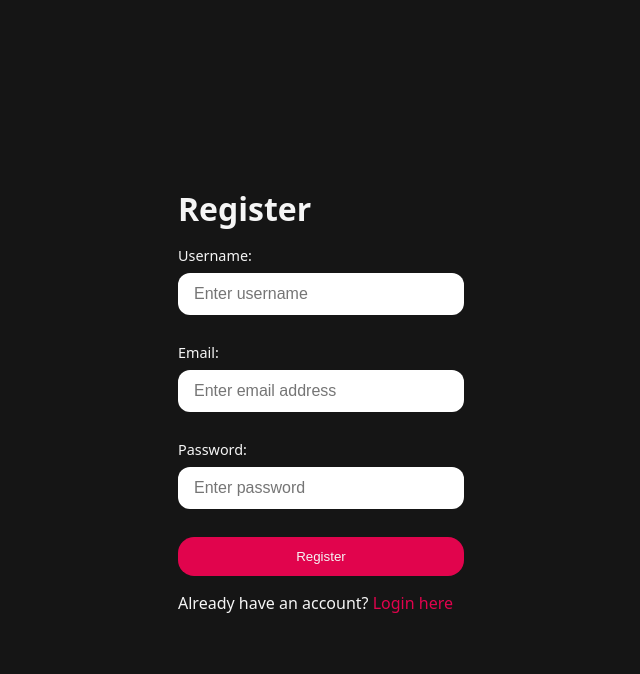
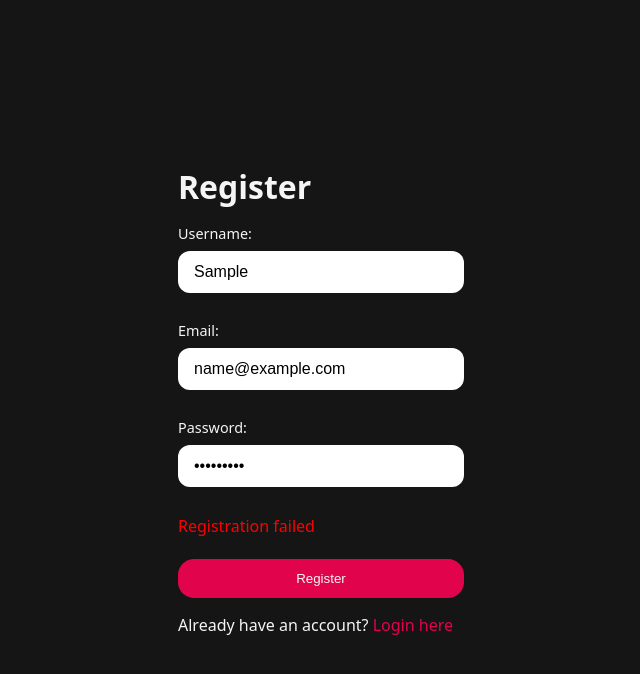
Before and after one commit to Ayush02712/PrepAI, a React app in the folder Frontend/: page /register in a window 1280 px wide. Both pictures are taken after typing "Sample", "name@example.com", "Sample123" into the empty fields and a click on the button "Register". Shown: the top 674 px of the page, without its empty margins (319-959 px from the left). Built offline with nearby package versions, Linux system fonts and the light colour scheme; no server answers; the HTML template or start-up script is replaced by a standard one.

Commit message:
Improve auth validation and registration error handling

```diff
--- a/Frontend/src/features/auth/hooks/useAuth.js
+++ b/Frontend/src/features/auth/hooks/useAuth.js
@@ -16,7 +16,7 @@ export const useAuth = () => {
             const data = await login({ email, password })
             setUser(data.user)
         } catch (err) {
-
+            throw (err)
         } finally {
             setLoading(false)
         }
@@ -28,7 +28,7 @@ export const useAuth = () => {
             const data = await register({ username, email, password })
             setUser(data.user)
         } catch (err) {
-
+            throw (err)
         } finally {
             setLoading(false)
         }
@@ -40,7 +40,7 @@ export const useAuth = () => {
             const data = await logout()
             setUser(null)
         } catch (err) {
-
+            throw (err)
         } finally {
             setLoading(false)
         }
@@ -53,7 +53,9 @@ export const useAuth = () => {
 
                 const data = await getMe()
                 setUser(data.user)
-            } catch (err) { } finally {
+            } catch (err) {
+                throw (err)
+            } finally {
                 setLoading(false)
             }
         }
--- a/Frontend/src/features/auth/pages/register.jsx
+++ b/Frontend/src/features/auth/pages/register.jsx
@@ -1,46 +1,146 @@
-import React,{useState} from 'react';
+import React, { useState } from 'react';
 import "../auth.form.scss";
-import { useNavigate,Link } from "react-router";
-import { useAuth } from '../hooks/useAuth'
+import { useNavigate, Link } from "react-router";
+import { useAuth } from '../hooks/useAuth';
+
 const Register = () => {
-    const navigate = useNavigate()
-    const [ username, setUsername ] = useState("")
-    const [ email, setEmail ] = useState("")
-    const [ password, setPassword ] = useState("")
 
-    const {loading,handleRegister} = useAuth()
+    const navigate = useNavigate();
+
+    const [username, setUsername] = useState("");
+    const [email, setEmail] = useState("");
+    const [password, setPassword] = useState("");
+    const [error, setError] = useState("");
+
+    const { loading, handleRegister } = useAuth();
 
     const handleSubmit = async (e) => {
-        e.preventDefault()
-        await handleRegister({username,email,password})
-        navigate("/register")
+
+        e.preventDefault();
+
+        setError("");
+
+        try {
+
+            await handleRegister({
+                username,
+                email,
+                password
+            });
+
+            navigate("/generate");
+
+        } catch (err) {
+
+            setError(
+                err?.response?.data?.message ||
+                "Registration failed"
+            );
+        }
+    };
+
+    if (loading) {
+        return (
+            <main>
+                <h1>Loading.......</h1>
+            </main>
+        );
     }
 
-    if(loading){
-        return (<main><h1>Loading.......</h1></main>)
-    }
     return (
+
         <main>
+
             <div className="form-container">
+
                 <h1>Register</h1>
+
                 <form onSubmit={handleSubmit}>
+
                     <div className="input-group">
-                        <label htmlFor="username">Username:</label>
-                        <input onChange={(e) => { setUsername(e.target.value) }} type="text" id="username" name="username" placeholder="Enter username" />
+
+                        <label htmlFor="username">
+                            Username:
+                        </label>
+
+                        <input
+                            value={username}
+                            onChange={(e) => setUsername(e.target.value)}
+                            type="text"
+                            id="username"
+                            name="username"
+                            placeholder="Enter username"
+                        />
+
                     </div>
+
                     <div className="input-group">
-                        <label htmlFor="email">Email:</label>
-                        <input onChange={(e) => { setEmail(e.target.value) }} type="email" id="email" name="email" placeholder="Enter email address" />
+
+                        <label htmlFor="email">
+                            Email:
+                        </label>
+
+                        <input
+                            value={email}
+                            onChange={(e) => setEmail(e.target.value)}
+                            type="email"
+                            id="email"
+                            name="email"
+                            placeholder="Enter email address"
+                        />
+
                     </div>
+
                     <div className="input-group">
-                        <label htmlFor="password">Password:</label>
-                        <input onChange={(e) => { setPassword(e.target.value) }} type="password" id="password" name="password" placeholder="Enter password" />
+
+                        <label htmlFor="password">
+                            Password:
+                        </label>
+
+                        <input
+                            value={password}
+                            onChange={(e) => setPassword(e.target.value)}
+                            type="password"
+                            id="password"
+                            name="password"
+                            placeholder="Enter password"
+                        />
+
                     </div>
-                    <button className="button primary-button" type="submit">Register</button>
+
+                    {error && (
+                        <p
+                            style={{
+                                color: "red",
+                                marginBottom: "10px"
+                            }}
+                        >
+                            {error}
+                        </p>
+                    )}
+
+                    <button
+                        className="button primary-button"
+                        type="submit"
+                        disabled={loading}
+                    >
+                        {loading ? "Registering..." : "Register"}
+                    </button>
+
                 </form>
-                <p>Already have an account? <Link to="/login">Login here</Link></p>
+
+                <p>
+                    Already have an account?
+                    {" "}
+                    <Link to="/login">
+                        Login here
+                    </Link>
+                </p>
+
             </div>
+
         </main>
-    )
-}
+    );
+};
+
 export default Register;
--- a/Frontend/src/features/auth/services/auth.api.js
+++ b/Frontend/src/features/auth/services/auth.api.js
@@ -16,10 +16,9 @@ export async function register({ username, email, password }) {
         return response.data
 
     } catch (err) {
-
-        console.log(err)
-
-    }
+    console.log(err)
+    throw err
+}
 
 }
 
@@ -35,6 +34,7 @@ export async function login({ email, password }) {
 
     } catch (err) {
         console.log(err)
+        throw err
     }
 
 }
@@ -47,7 +47,8 @@ export async function logout() {
         return response.data
 
     } catch (err) {
-
+        console.log(err)
+        throw err
     }
 }
 
@@ -60,7 +61,8 @@ export async function getMe() {
         return response.data
 
     } catch (err) {
-        console.log(err)
-    }
+    console.log(err)
+    throw err
+}
 
 }
```
Also changed, not shown: 1 other file (tests, documents, lock files or other folders).
